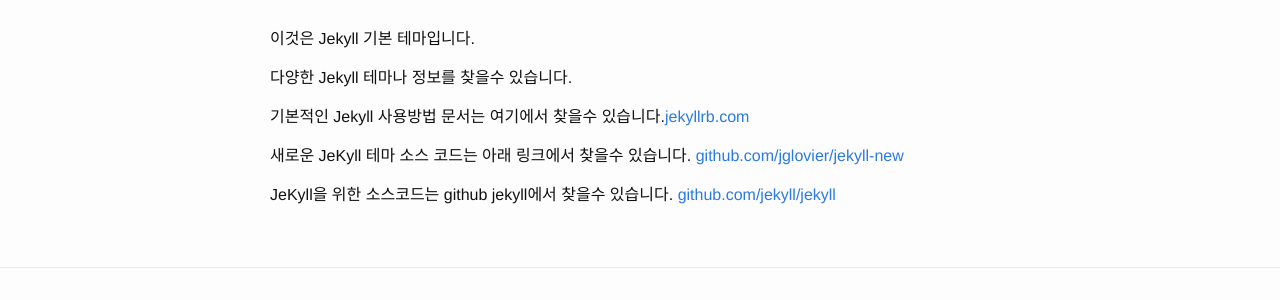
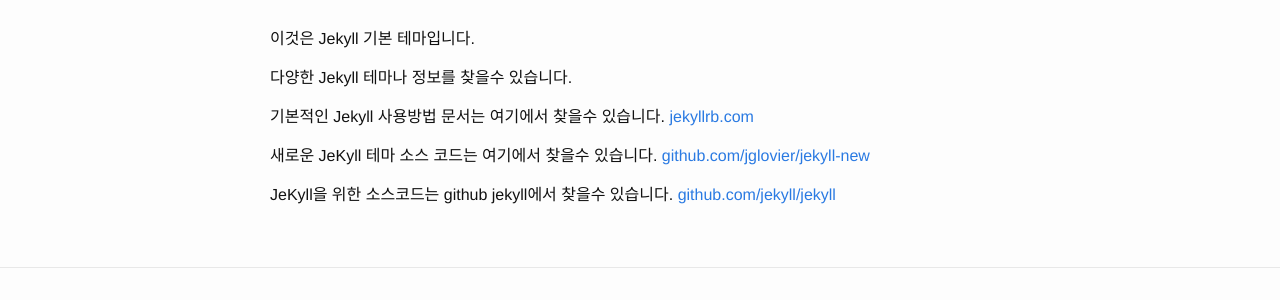
Before and after one commit to gitwoojohn/blog, a Jekyll site: the page built from about.md, in a window 1280 px wide. Shown: the part 137-437 px from the top of the page. Built offline with Jekyll 4.4.1, drawn with Linux system fonts in a browser that asks for light colours.

Commit message:
Initialize blog

```diff
--- a/about.md
+++ b/about.md
@@ -8,9 +8,9 @@ permalink: /about/
 
 다양한 Jekyll 테마나 정보를 찾을수 있습니다.
 
-기본적인 Jekyll 사용방법 문서는 여기에서 찾을수 있습니다.[jekyllrb.com](http://jekyllrb.com/)
+기본적인 Jekyll 사용방법 문서는 여기에서 찾을수 있습니다. [jekyllrb.com](http://jekyllrb.com/)
 
-새로운 JeKyll 테마 소스 코드는 아래 링크에서 찾을수 있습니다.
+새로운 JeKyll 테마 소스 코드는 여기에서 찾을수 있습니다.
 [github.com/jglovier/jekyll-new](https://github.com/jglovier/jekyll-new)
 
 JeKyll을 위한 소스코드는 github jekyll에서 찾을수 있습니다.
```
